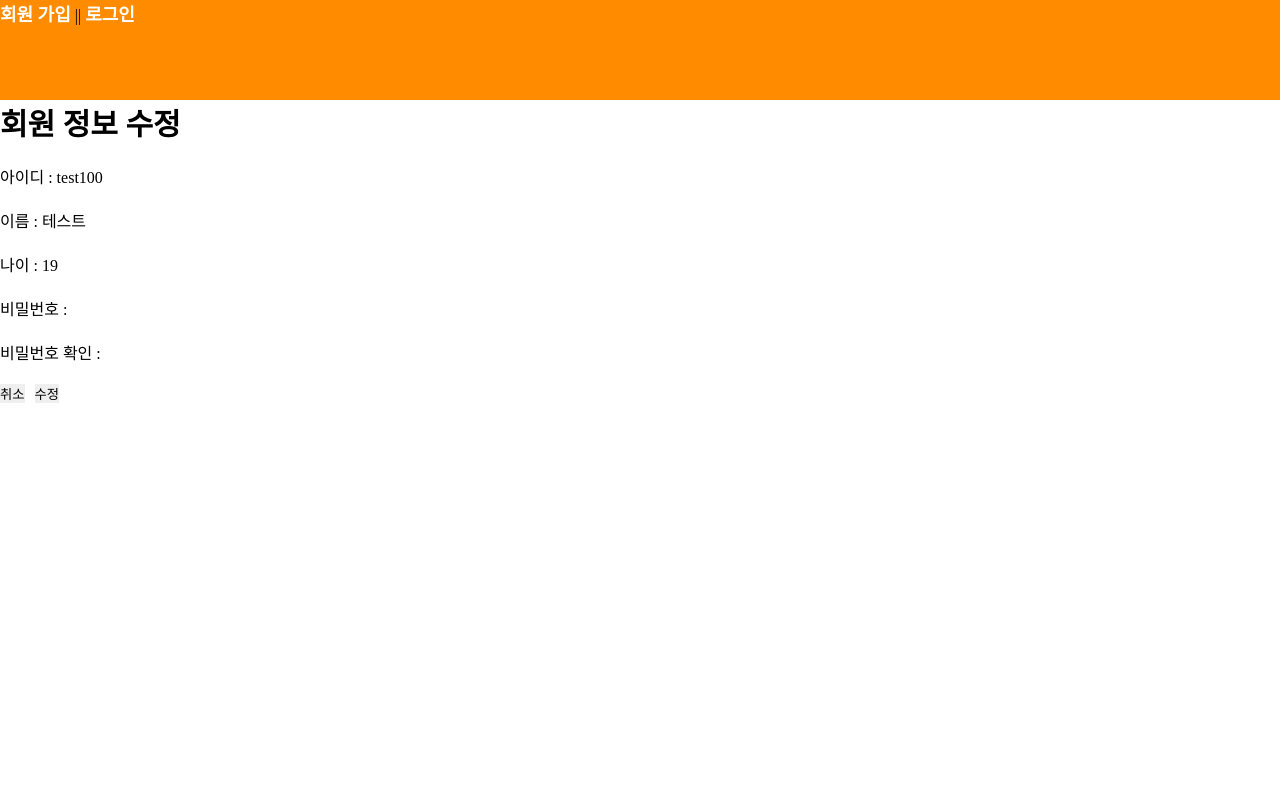
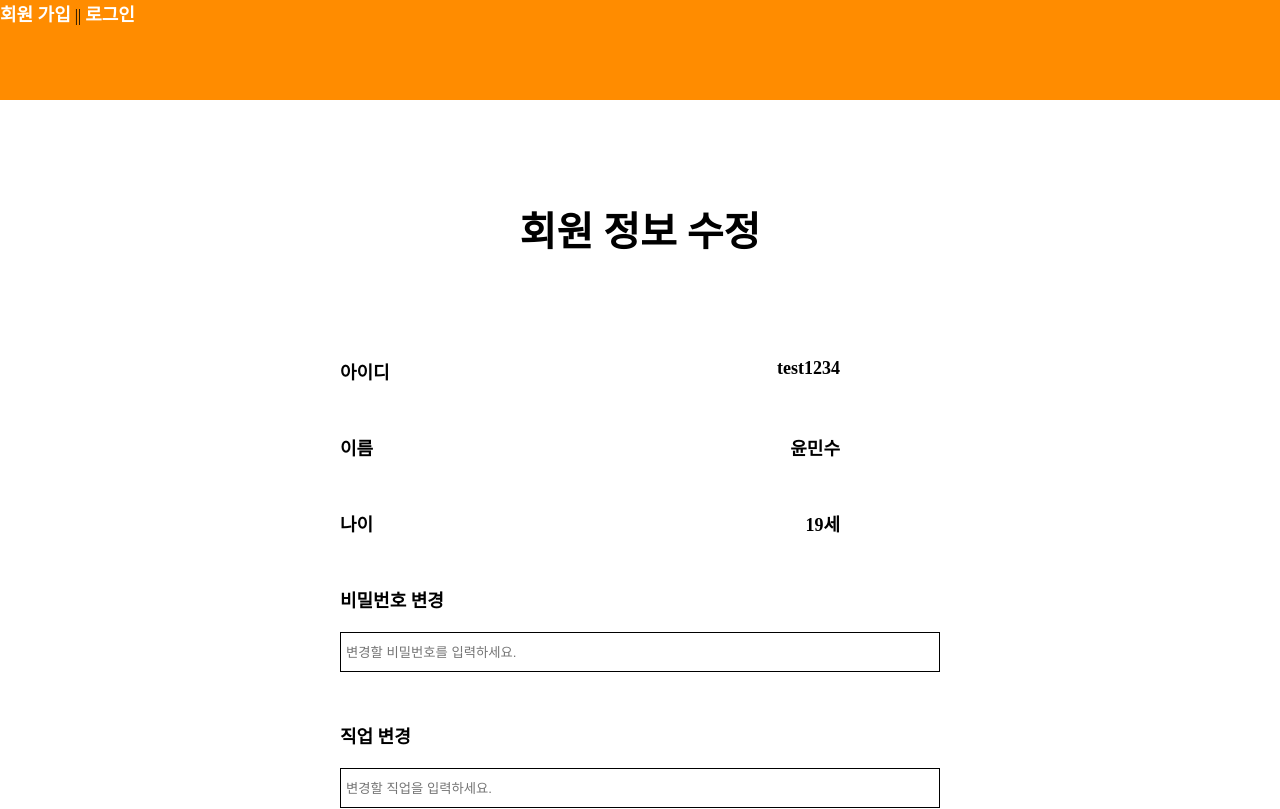
Before and after one commit to florence1920/Burnon, a Vue app in the folder front/: page /user/modify in a window 1280 px wide. Shown: the top 809 px of the page. Built offline with nearby package versions, Linux system fonts and the light colour scheme.

Commit message:
회원가입, 회원수정 CSS

```diff
--- a/front/src/components/LoginForm.vue
+++ b/front/src/components/LoginForm.vue
@@ -16,7 +16,7 @@
             <ul class="search">
                 <li>비밀번호 찾기</li>
                 <li>아이디 찾기</li>
-                <li>회원가입</li>
+                <router-link to="/user/signup" class="nav">회원 가입</router-link>
             </ul>
         </div>
         </form>
--- a/front/src/components/SignupForm.vue
+++ b/front/src/components/SignupForm.vue
@@ -1,5 +1,5 @@
 <template>
-  <div>
+  <!-- <div>
       <form v-on:submit.prevent="sendBio">
           <input type="text" placeholder="아이디를 입력하세요" v-model="id">
           <input type="text" placeholder="비밀번호를 입력하세요" v-model="password">
@@ -7,7 +7,44 @@
           <input type="number" placeholder="나이를 입력하세요" v-model="age">
           <input type="submit" value="SIGNUP">
       </form>
-  </div>
+  </div> -->
+    <div class="wrapAll">
+        <p class="head">회원가입</p>
+
+        <div class="infoWrap">
+            <ul class="info">
+                <li>
+                    <p class="tit">아이디</p>
+                    <input type="text" name="id">
+                </li>
+                <li>
+                    <p class="tit">비밀번호</p>
+                    <input type="password" name="password">
+                </li>
+                <li>
+                    <p class="tit">이름</p>
+                    <input type="text" name="name">
+                </li>
+                <li>
+                    <p class="tit">나이</p>
+                    <input type="text" name="age">
+                </li>
+                <li>
+                    <p class="tit">직업</p>
+                    <input type="text" name="job">
+                </li>
+                <li>
+                    <p class="tit">목표</p>
+                    <input type="text" name="goal">
+                </li>
+            </ul>
+
+            <div class="btnWrap">
+                <input type="submit" value="가입하기" class="btn">
+            </div>
+        </div>
+    </div>
+
 </template>
 
 <script>
@@ -37,4 +74,16 @@ export default {
 
 <style>
 
+.wrapAll {}
+.wrapAll .head {font-size: 40px; font-weight: 600; text-align: center; margin: 100px 0;}
+
+.wrapAll .infoWrap {width: 600px; margin: 0 auto;}
+.wrapAll .infoWrap .info {}
+.wrapAll .infoWrap .info li {}
+.wrapAll .infoWrap .info li .tit {font-size: 18px; font-weight: 600; margin: 0 0 20px 0;}
+.wrapAll .infoWrap .info li input {width: 100%; height: 40px; text-indent: 5px;  border: 1px solid #000; margin: 0 0 20px 0;}
+
+.wrapAll .infoWrap .btnWrap .btn {width: 100%; height: 60px; background-color: rgb(255, 140, 0); color: #fff; margin: 30px 0;}
+
+
 </style>
--- a/front/src/components/modifyForm.vue
+++ b/front/src/components/modifyForm.vue
@@ -1,25 +1,35 @@
 <template>
-    <div class="wrapAll">
-        <p class="tit">회원 정보 수정</p>
-        <ul class="infoWrap">
-            <li>아이디 : test100</li>
-            <li>이름 : 테스트</li>
-            <li>나이 : 19</li>
-            <li>비밀번호 :
-                <input type="password">
-            </li>
-            <li>비밀번호 확인 :
-                <input type="password">
-            </li>
-        </ul>
-        <ul class="btnWrap">
-            <li>
-                <button>취소</button>
-            </li>
-            <li>
-                <input type="submit" value="수정">
-            </li>
-        </ul>
+        <div class="wrapAll">
+        <p class="head">회원 정보 수정</p>
+        <div class="infoWrap">
+            <ul class="info">
+                <li>
+                    <p class="tit">아이디</p>
+                    <p class="sub">test1234</p>
+                </li>
+                <li>
+                    <p class="tit">이름</p>
+                    <p class="sub">윤민수</p>
+                </li>
+                <li>
+                    <p class="tit">나이</p>
+                    <p class="sub">19세</p>
+                </li>
+                <li>
+                    <p class="tit">비밀번호 변경</p>
+                    <input type="password" name="password" placeholder="변경할 비밀번호를 입력하세요.">
+                </li>
+                <li>
+                    <p class="tit">직업 변경</p>
+                    <input type="text" name="job" placeholder="변경할 직업을 입력하세요.">
+                </li>
+                <li>
+                    <p class="tit">목표 변경</p>
+                    <input type="text" name="goal" placeholder="다른 목표를 설정하세요.">
+                </li>
+            </ul>
+            <input type="submit" value="수정하기" class="btn">
+        </div>
     </div>
 </template>
 
@@ -40,12 +50,18 @@ export default {
 
 <style scoped>
     .wrapAll {}
-    .wrapAll .tit {font-size: 30px; font-weight: 600;}
 
-    .wrapAll .infoWrap {}
-    .wrapAll .infoWrap > li {margin: 20px 0 0 0;}
+    .wrapAll .head {font-size: 40px; font-weight: 600; text-align: center; margin: 100px 0;}
 
-    .wrapAll .btnWrap {overflow: hidden; margin: 20px 0 0 0;}
-    .wrapAll .btnWrap > li {float: left; margin: 0 10px 0 0;}
+    .wrapAll .infoWrap {width: 600px; margin: 0 auto;}
+    .wrapAll .infoWrap .info {}
+    .wrapAll .infoWrap .info li {overflow: hidden; margin: 30px 0;}
+    .wrapAll .infoWrap .info li p {float: left; font-size: 18px; font-weight: 600; margin: 0 0 20px 0;}
+    .wrapAll .infoWrap .info li p.sub {float: right; margin: 0 100px 0 0;}
+    .wrapAll .infoWrap .info li input {width: 100%; height: 40px; margin: 0 0 20px 0; text-indent: 5px; border-bottom: 1px solid #000;}
+
+
+    .wrapAll .infoWrap  {}
+    .wrapAll .infoWrap .btn {width: 100%; height: 40px; background-color: #333; color: #fff; margin: 30px 0;}
 
 </style>
```
